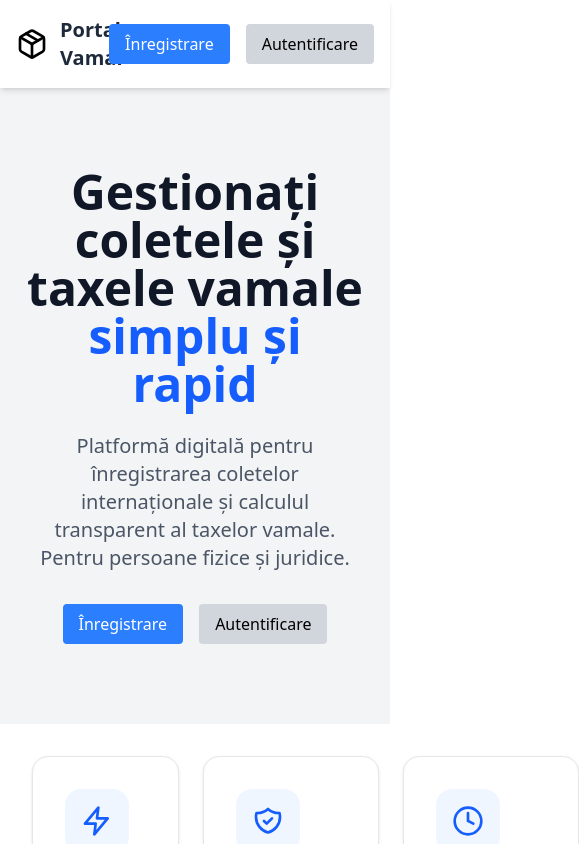
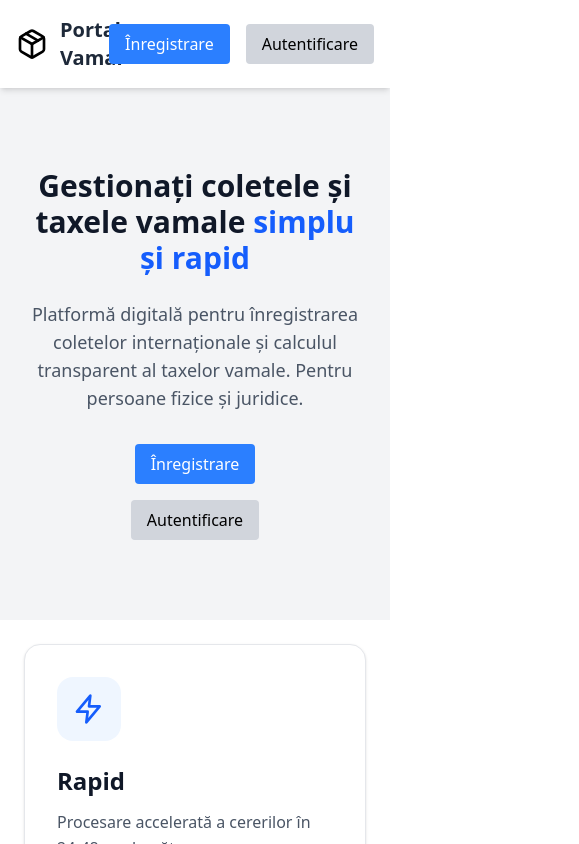
Before and after one commit to GabrielVasilachi/Project_MRSTW, a React (Vite) app: page / in a window 390 px wide. Shown: the top 844 px of the page, 579 px wide, since content can reach past the window. Built offline with nearby package versions, Linux system fonts and the light colour scheme.

Commit message:
feat: Added the faq page, with all the necessary information, also linked it in the header, paths and routes, and changed the button hover color in the header file to blue-600

```diff
--- a/src/components/header.tsx
+++ b/src/components/header.tsx
@@ -13,9 +13,9 @@ export default function Header() {
                     </div>
 
                     <div className="hidden md:flex items-center space-x-8">
-                        <Link to="/" className="text-gray-700 hover:text-amber-600 font-medium transition">Acasă</Link>
-                        <Link to="/guide" className="text-gray-700 hover:text-amber-600 font-medium transition">Cum funcționează</Link>
-                        <a href="#about" className="text-gray-700 hover:text-amber-600 font-medium transition">FAQ</a>
+                        <Link to="/" className="text-gray-700 hover:text-blue-600 font-medium transition">Acasă</Link>
+                        <Link to="/guide" className="text-gray-700 hover:text-blue-600 font-medium transition">Cum funcționează</Link>
+                        <Link to="/faq" className="text-gray-700 hover:text-blue-600 font-medium transition">FAQ</Link>
                     </div>
 
                     <div className="flex items-center space-x-4">
--- a/src/main.tsx
+++ b/src/main.tsx
@@ -16,6 +16,7 @@ import LoginPage from "./pages/login.tsx";
 import SignupPage from "./pages/signup.tsx";
 
 import AuthGuard from './auth/auth.guard.tsx'
+import FrequentlyAskedQuestions from './pages/faq.tsx'
 
 createRoot(document.getElementById('root')!).render(
   <StrictMode>
@@ -25,6 +26,7 @@ createRoot(document.getElementById('root')!).render(
         <Route element={<LandingApp />}> {/* aceasta linie este pentru a aplica headerul si footerul doar pentru paginile de mai jos */}
           <Route path={paths.LandingPage} element={<LandingPage />} />
           <Route path={paths.HowItWorksSteps} element={<HowItWorksStep />} />
+          <Route path={paths.FrequentlyAskedQuestions} element={<FrequentlyAskedQuestions />} />
           <Route path={paths.LoginPage} element={<LoginPage />} />
           <Route path={paths.SignupPage} element={<SignupPage />} />
           <Route path='*' element={<LandingPage />} />
--- /dev/null
+++ b/src/pages/faq.tsx
@@ -0,0 +1,97 @@
+import { useState } from "react";
+
+interface FAQItemProps {
+  question: string;
+  answer: string;
+}
+
+const faqs: FAQItemProps[] = [
+  {
+    question: "Ce documente sunt necesare pentru înregistrarea unui colet?",
+    answer:
+      "Aveți nevoie de documentul de comandă (factură sau confirmare de la magazin) și dovada plății (chitanță, extras de cont sau screenshot al tranzacției). Pentru bunuri de valoare mare sau anumite categorii, pot fi solicitate documente suplimentare.",
+  },
+  {
+    question: "Cum se calculează taxele vamale?",
+    answer:
+      "Taxele vamale se calculează în funcție de valoarea declarată a coletului, categoria produsului și țara de origine. Platforma noastră calculează automat suma datorată conform reglementărilor în vigoare.",
+  },
+  {
+    question: "Cât durează procesarea unei cereri?",
+    answer:
+      "Procesarea standard durează între 24 și 48 de ore lucrătoare de la momentul depunerii documentelor complete. În perioadele aglomerate, termenul poate fi extins la 72 de ore.",
+  },
+  {
+    question: "Pot urmări statusul cererii mele?",
+    answer:
+      "Da, puteți urmări statusul cererii în timp real din contul dvs. Veți primi, de asemenea, notificări prin email la fiecare etapă importantă a procesului vamal.",
+  },
+  {
+    question: "Ce se întâmplă dacă cererea mea este respinsă?",
+    answer:
+      "În cazul respingerii, veți fi notificat cu motivul detaliat. Puteți corecta documentele și redepune cererea fără costuri suplimentare în termen de 30 de zile.",
+  },
+  {
+    question: "Există diferențe între conturile pentru persoane fizice și juridice?",
+    answer:
+      "Da. Conturile pentru persoane juridice oferă funcționalități suplimentare precum gestionarea în bloc a coletelor, rapoarte detaliate, istoricul plăților și posibilitatea de a adăuga mai mulți utilizatori sub același cont.",
+  },
+  {
+    question: "Cum pot plăti taxele calculate?",
+    answer:
+      "Taxele pot fi achitate online prin card bancar, transfer bancar sau prin intermediul aplicațiilor de plată partenere. Toate tranzacțiile sunt securizate și veți primi o chitanță electronică.",
+  },
+  {
+    question: "Coletele sub o anumită valoare sunt scutite de taxe?",
+    answer:
+      "Da, conform legislației în vigoare, coletele cu o valoare declarată sub pragul stabilit de autorități pot fi scutite de taxe vamale. Platforma identifică automat dacă coletul dvs. se încadrează în această categorie.",
+  },
+];
+
+function FAQItem({ question, answer }: FAQItemProps) {
+  const [open, setOpen] = useState(false);
+
+  return (
+    <div className="border border-gray-200 rounded-xl overflow-hidden">
+      <button
+        onClick={() => setOpen(!open)}
+        className="w-full flex items-center justify-between px-6 py-5 text-left bg-white hover:bg-gray-50 transition-colors"
+      >
+        <span className="text-base sm:text-lg font-medium text-gray-900 pr-4">{question}</span>
+        <span className="flex-shrink-0 text-gray-500">
+          {open ? (
+            <svg className="w-5 h-5" fill="none" stroke="currentColor" viewBox="0 0 24 24">
+              <path strokeLinecap="round" strokeLinejoin="round" strokeWidth="2" d="M5 15l7-7 7 7" />
+            </svg>
+          ) : (
+            <svg className="w-5 h-5" fill="none" stroke="currentColor" viewBox="0 0 24 24">
+              <path strokeLinecap="round" strokeLinejoin="round" strokeWidth="2" d="M19 9l-7 7-7-7" />
+            </svg>
+          )}
+        </span>
+      </button>
+
+      {open && (
+        <div className="px-6 pb-5 bg-white">
+          <p className="text-gray-500 leading-relaxed text-sm sm:text-base">{answer}</p>
+        </div>
+      )}
+    </div>
+  );
+}
+
+export default function FrequentlyAskedQuestions() {
+  return (
+    <div className="max-w-3xl mx-auto px-4 py-12 sm:py-16">
+      <h1 className="text-3xl sm:text-4xl font-bold text-gray-900 text-center mb-10 sm:mb-12">
+        Întrebări frecvente
+      </h1>
+
+      <div className="flex flex-col gap-4">
+        {faqs.map((faq, index) => (
+          <FAQItem key={index} question={faq.question} answer={faq.answer} />
+        ))}
+      </div>
+    </div>
+  );
+}
--- a/src/pages/landing.tsx
+++ b/src/pages/landing.tsx
@@ -6,17 +6,17 @@ export default function LandingPage() {
     <>
       <div className="bg-gray-100 py-20 px-6">
         <div className="max-w-5xl mx-auto text-center">
-          <h1 className="text-5xl font-bold text-gray-900 mb-6">
-            Gestionați coletele și taxele vamale{' '}
+          <h1 className="text-3xl sm:text-4xl md:text-5xl font-bold text-gray-900 mb-6">
+            Gestionați coletele și taxele vamale{" "}
             <span className="text-blue-600">simplu și rapid</span>
           </h1>
 
-          <p className="text-xl text-gray-600 mb-8 max-w-3xl mx-auto">
+          <p className="text-lg sm:text-xl text-gray-600 mb-8 max-w-3xl mx-auto">
             Platformă digitală pentru înregistrarea coletelor internaționale și calculul
             transparent al taxelor vamale. Pentru persoane fizice și juridice.
           </p>
 
-          <div className="flex gap-4 justify-center">
+          <div className="flex flex-col sm:flex-row gap-4 justify-center">
             <Link to="/signup">
               <BaseButton variant="primary">Înregistrare</BaseButton>
             </Link>
@@ -27,51 +27,80 @@ export default function LandingPage() {
         </div>
       </div>
 
-      <div className="flex gap-6 p-8">
+      <div className="flex flex-col sm:flex-row gap-6 p-6 sm:p-8">
         <div className="flex-1 bg-white rounded-2xl shadow-sm border border-gray-200 p-8">
           <div className="w-16 h-16 bg-blue-50 rounded-2xl flex items-center justify-center mb-6">
             <svg className="w-8 h-8 text-blue-600" fill="none" stroke="currentColor" viewBox="0 0 24 24">
-              <path d="M13 2L3 14h8l-1 8 10-12h-8l1-8z" stroke-width="2" stroke-linecap="round" stroke-linejoin="round" />
+              <path
+                d="M13 2L3 14h8l-1 8 10-12h-8l1-8z"
+                strokeWidth="2"
+                strokeLinecap="round"
+                strokeLinejoin="round"
+              />
             </svg>
           </div>
           <h3 className="text-2xl font-bold text-gray-900 mb-3">Rapid</h3>
-          <p className="text-base text-gray-600 leading-relaxed">Procesare accelerată a cererilor în 24-48 ore lucrătoare.</p>
+          <p className="text-base text-gray-600 leading-relaxed">
+            Procesare accelerată a cererilor în 24-48 ore lucrătoare.
+          </p>
         </div>
 
         <div className="flex-1 bg-white rounded-2xl shadow-sm border border-gray-200 p-8">
           <div className="w-16 h-16 bg-blue-50 rounded-2xl flex items-center justify-center mb-6">
             <svg className="w-8 h-8 text-blue-600" fill="none" stroke="currentColor" viewBox="0 0 24 24">
-              <path d="M9 12l2 2 4-4m5.618-4.016A11.955 11.955 0 0112 2.944a11.955 11.955 0 01-8.618 3.04A12.02 12.02 0 003 9c0 5.591 3.824 10.29 9 11.622 5.176-1.332 9-6.03 9-11.622 0-1.042-.133-2.052-.382-3.016z" stroke-width="2" stroke-linecap="round" stroke-linejoin="round" />
+              <path
+                d="M9 12l2 2 4-4m5.618-4.016A11.955 11.955 0 0112 2.944a11.955 11.955 0 01-8.618 3.04A12.02 12.02 0 003 9c0 5.591 3.824 10.29 9 11.622 5.176-1.332 9-6.03 9-11.622 0-1.042-.133-2.052-.382-3.016z"
+                strokeWidth="2"
+                strokeLinecap="round"
+                strokeLinejoin="round"
+              />
             </svg>
           </div>
           <h3 className="text-2xl font-bold text-gray-900 mb-3">Securizat</h3>
-          <p className="text-base text-gray-600 leading-relaxed">Datele dvs. sunt protejate conform standardelor europene.</p>
+          <p className="text-base text-gray-600 leading-relaxed">
+            Datele dvs. sunt protejate conform standardelor europene.
+          </p>
         </div>
+
         <div className="flex-1 bg-white rounded-2xl shadow-sm border border-gray-200 p-8">
           <div className="w-16 h-16 bg-blue-50 rounded-2xl flex items-center justify-center mb-6">
             <svg className="w-8 h-8 text-blue-600" fill="none" stroke="currentColor" viewBox="0 0 24 24">
-              <circle cx="12" cy="12" r="10" stroke-width="2" />
-              <path d="M12 6v6l4 2" stroke-width="2" stroke-linecap="round" />
+              <circle cx="12" cy="12" r="10" strokeWidth="2" />
+              <path d="M12 6v6l4 2" strokeWidth="2" strokeLinecap="round" />
             </svg>
           </div>
           <h3 className="text-2xl font-bold text-gray-900 mb-3">Urmărire status</h3>
-          <p className="text-base text-gray-600 leading-relaxed">Notificări instant la fiecare etapă a procesului vamal.</p>
+          <p className="text-base text-gray-600 leading-relaxed">
+            Notificări instant la fiecare etapă a procesului vamal.
+          </p>
         </div>
       </div>
+
+      {/* User Types Section */}
       <div className="max-w-6xl mx-auto px-4 py-12">
-        <h1 className="text-3xl md:text-4xl font-bold text-gray-900 text-center mb-12"> Pentru toate tipurile de utilizatori</h1>
+        <h1 className="text-3xl md:text-4xl font-bold text-gray-900 text-center mb-12">
+          Pentru toate tipurile de utilizatori
+        </h1>
 
         <div className="grid grid-cols-1 md:grid-cols-2 gap-6 max-w-5xl mx-auto">
           <div className="bg-white border border-gray-200 rounded-lg p-6 hover:shadow-lg transition-shadow">
             <div className="flex items-start gap-4">
               <div className="flex-shrink-0 w-12 h-12 bg-blue-100 rounded-lg flex items-center justify-center">
                 <svg className="w-6 h-6 text-blue-600" fill="none" stroke="currentColor" viewBox="0 0 24 24">
-                  <path stroke-linecap="round" stroke-linejoin="round" stroke-width="2" d="M17 20h5v-2a3 3 0 00-5.356-1.857M17 20H7m10 0v-2c0-.656-.126-1.283-.356-1.857M7 20H2v-2a3 3 0 015.356-1.857M7 20v-2c0-.656.126-1.283.356-1.857m0 0a5.002 5.002 0 019.288 0M15 7a3 3 0 11-6 0 3 3 0 016 0zm6 3a2 2 0 11-4 0 2 2 0 014 0zM7 10a2 2 0 11-4 0 2 2 0 014 0z"></path>
+                  <path
+                    strokeLinecap="round"
+                    strokeLinejoin="round"
+                    strokeWidth="2"
+                    d="M17 20h5v-2a3 3 0 00-5.356-1.857M17 20H7m10 0v-2c0-.656-.126-1.283-.356-1.857M7 20H2v-2a3 3 0 015.356-1.857M7 20v-2c0-.656.126-1.283.356-1.857m0 0a5.002 5.002 0 019.288 0M15 7a3 3 0 11-6 0 3 3 0 016 0zm6 3a2 2 0 11-4 0 2 2 0 014 0zM7 10a2 2 0 11-4 0 2 2 0 014 0z"
+                  />
                 </svg>
               </div>
               <div className="flex-1">
                 <h2 className="text-xl font-semibold text-gray-900 mb-2">Persoane fizice</h2>
-                <p className="text-gray-600 leading-relaxed">Interfață simplificată pentru gestionarea coletelor personale. Înregistrare rapidă și urmărire intuitivă a statusului.</p>
+                <p className="text-gray-600 leading-relaxed">
+                  Interfață simplificată pentru gestionarea coletelor personale. Înregistrare
+                  rapidă și urmărire intuitivă a statusului.
+                </p>
               </div>
             </div>
           </div>
@@ -80,13 +109,20 @@ export default function LandingPage() {
             <div className="flex items-start gap-4">
               <div className="flex-shrink-0 w-12 h-12 bg-blue-100 rounded-lg flex items-center justify-center">
                 <svg className="w-6 h-6 text-blue-600" fill="none" stroke="currentColor" viewBox="0 0 24 24">
-                  <path stroke-linecap="round" stroke-linejoin="round" stroke-width="2" d="M19 21V5a2 2 0 00-2-2H7a2 2 0 00-2 2v16m14 0h2m-2 0h-5m-9 0H3m2 0h5M9 7h1m-1 4h1m4-4h1m-1 4h1m-5 10v-5a1 1 0 011-1h2a1 1 0 011 1v5m-4 0h4"></path>
+                  <path
+                    strokeLinecap="round"
+                    strokeLinejoin="round"
+                    strokeWidth="2"
+                    d="M19 21V5a2 2 0 00-2-2H7a2 2 0 00-2 2v16m14 0h2m-2 0h-5m-9 0H3m2 0h5M9 7h1m-1 4h1m4-4h1m-1 4h1m-5 10v-5a1 1 0 011-1h2a1 1 0 011 1v5m-4 0h4"
+                  />
                 </svg>
               </div>
-
               <div className="flex-1">
                 <h2 className="text-xl font-semibold text-gray-900 mb-2">Persoane juridice</h2>
-                <p className="text-gray-600 leading-relaxed">Funcționalități avansate pentru companii: comenzi recurente, istoric plăți, rapoarte și gestionare în bloc.</p>
+                <p className="text-gray-600 leading-relaxed">
+                  Funcționalități avansate pentru companii: comenzi recurente, istoric plăți,
+                  rapoarte și gestionare în bloc.
+                </p>
               </div>
             </div>
           </div>
@@ -94,4 +130,4 @@ export default function LandingPage() {
       </div>
     </>
   );
-};
+}
--- a/src/routes/paths.ts
+++ b/src/routes/paths.ts
@@ -2,6 +2,7 @@
 export const paths = {
     LandingPage: "/",
     HowItWorksSteps: "/guide",
+    FrequentlyAskedQuestions: "/faq",
     SignupPage: "/signup",
     Dashboard_Admin: "/dashboard",
     Dashboard_Business: "/dashboard/business",
```
